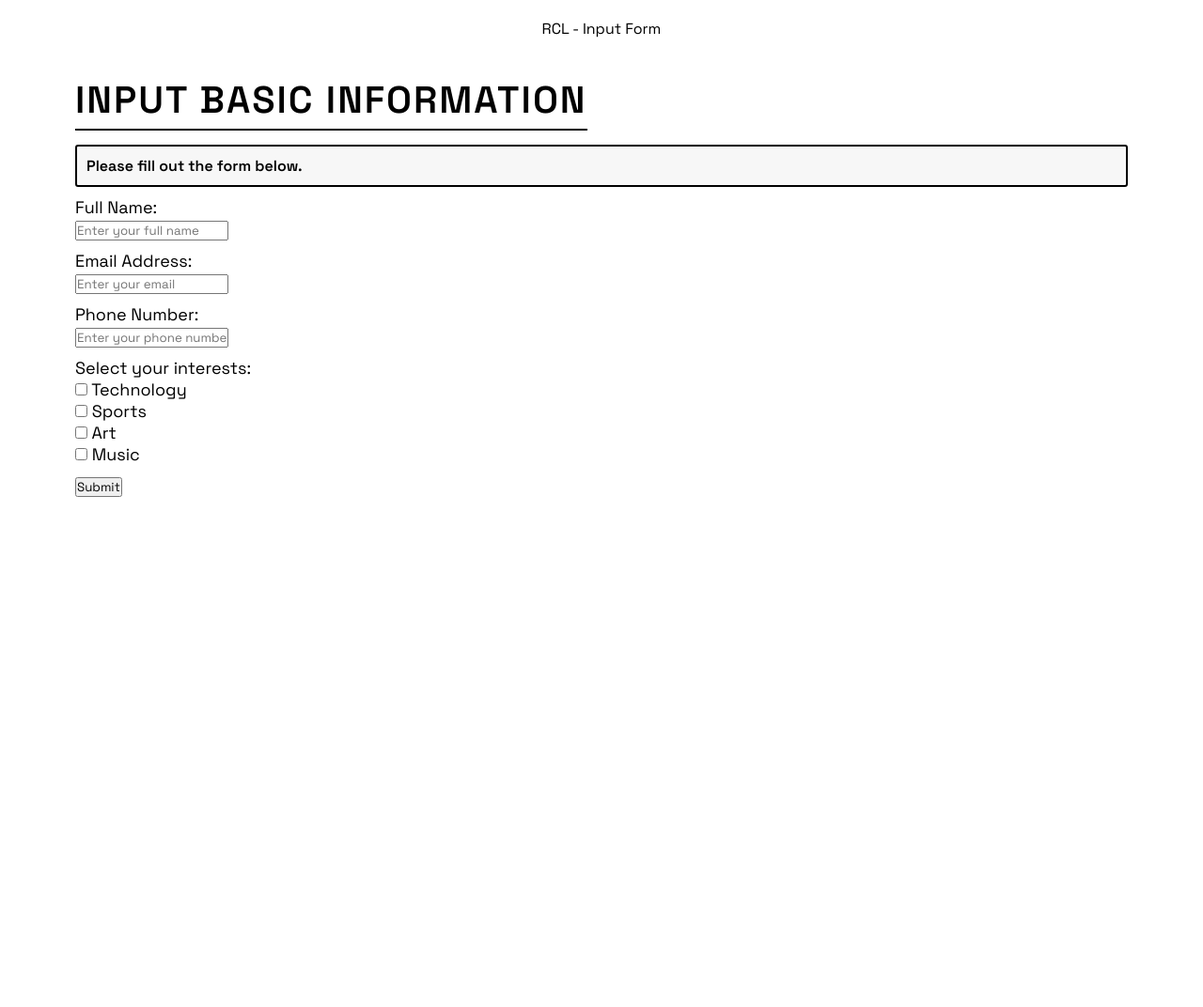
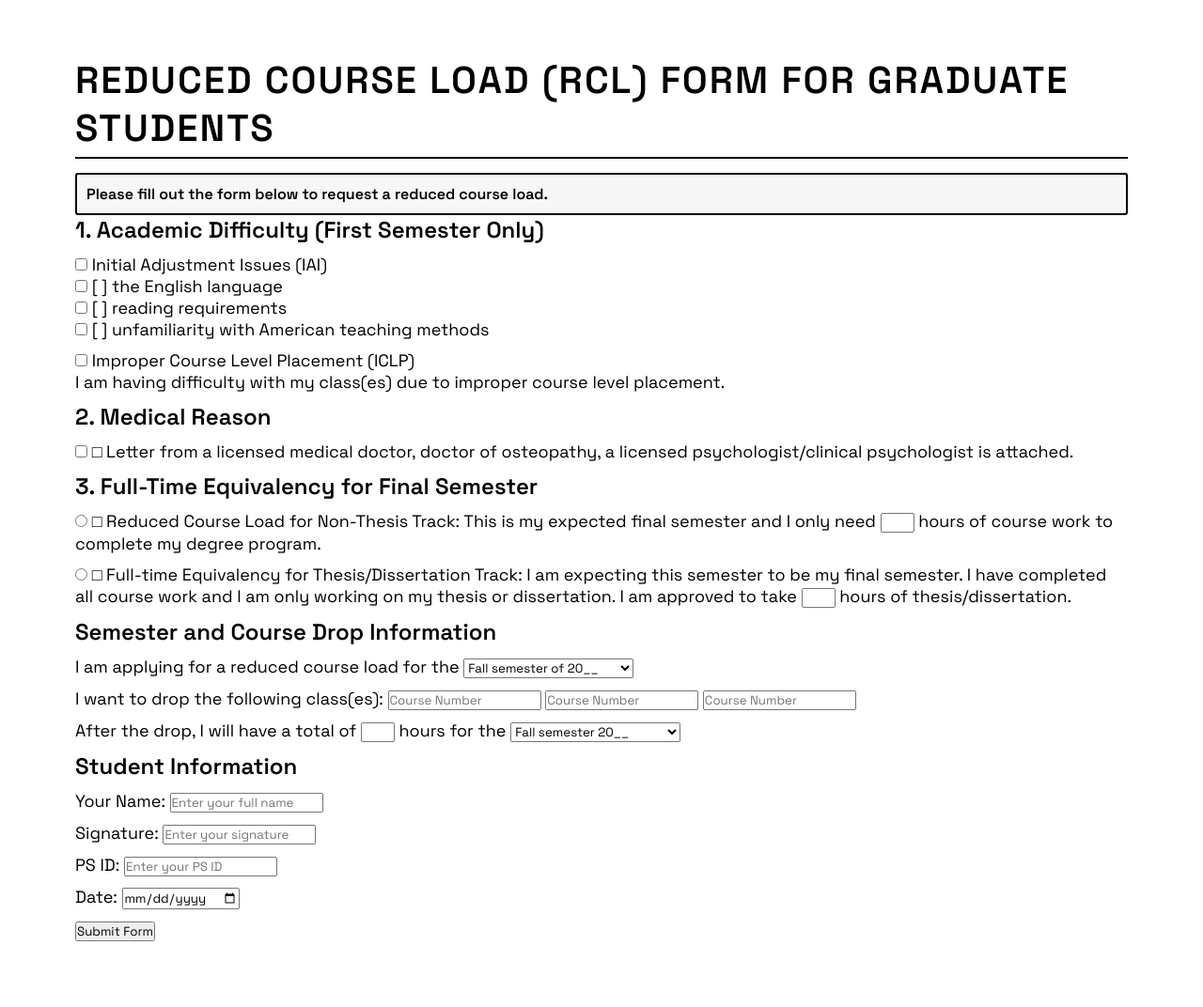
Before and after one commit to gnguyen2/Chilliwack, a Flask app: template templates/rcl_form.html in a window 1280 px wide. Shown: the whole page at 94% size. Before the commit the page ends 529 px from the top, so only its background shows below. Run offline with Flask 3, Linux system fonts and the light colour scheme; the template is opened without the code that fills it, so the values that code supplies are empty.

Commit message:
doodoo rcl form

```diff
--- a/templates/rcl_form.html
+++ b/templates/rcl_form.html
@@ -3,55 +3,136 @@
 <head>
     <meta charset="UTF-8">
     <meta name="viewport" content="width=device-width, initial-scale=1.0">
-    <title></title>RCL - Input Form</title>
+    <title>Reduced Course Load (RCL) Form for Graduate Students</title>
     <link rel="stylesheet" href="static/admindashboard.css">
 </head>
 <body>
     <div class="admin-container">
-        <h1>Input Basic Information</h1>
+        <h1>Reduced Course Load (RCL) Form for Graduate Students</h1>
 
-        <!-- Flash Message Example -->
+        <!-- Flash Message -->
         <div class="flash-message">
-            Please fill out the form below.
+            Please fill out the form below to request a reduced course load.
         </div>
 
-        <!-- Form for Inputting Basic Information -->
-        <form action="/submit-form" method="post">
-            <!-- Text Input Fields -->
+        <!-- Form to Capture Inputs -->
+        <form action="/submit-rcl-form" method="post">
+            <!-- Section 1: Academic Difficulty -->
+            <h2>1. Academic Difficulty (First Semester Only)</h2>
             <p>
-                <label for="name">Full Name:</label><br>
-                <input type="text" id="name" name="name" placeholder="Enter your full name" required>
+                <label>
+                    <input type="checkbox" name="academic_difficulty" value="Initial Adjustment Issues (IAI)">
+                    Initial Adjustment Issues (IAI)
+                </label><br>
+                <label>
+                    <input type="checkbox" name="academic_difficulty" value="English Language">
+                    [ ] the English language
+                </label><br>
+                <label>
+                    <input type="checkbox" name="academic_difficulty" value="Reading Requirements">
+                    [ ] reading requirements
+                </label><br>
+                <label>
+                    <input type="checkbox" name="academic_difficulty" value="Unfamiliarity with American Teaching Methods">
+                    [ ] unfamiliarity with American teaching methods
+                </label>
+            </p>
+            <p>
+                <label>
+                    <input type="checkbox" name="academic_difficulty" value="Improper Course Level Placement (ICLP)">
+                    Improper Course Level Placement (ICLP)
+                </label><br>
+                <label>
+                    I am having difficulty with my class(es) due to improper course level placement.
+                </label>
             </p>
 
+            <!-- Section 2: Medical Reason -->
+            <h2>2. Medical Reason</h2>
             <p>
-                <label for="email">Email Address:</label><br>
-                <input type="email" id="email" name="email" placeholder="Enter your email" required>
+                <label>
+                    <input type="checkbox" name="medical_reason" value="Medical Reason">
+                    □ Letter from a licensed medical doctor, doctor of osteopathy, a licensed psychologist/clinical psychologist is attached.
+                </label>
             </p>
 
+            <!-- Section 3: Full-Time Equivalency for Final Semester -->
+            <h2>3. Full-Time Equivalency for Final Semester</h2>
             <p>
-                <label for="phone">Phone Number:</label><br>
-                <input type="tel" id="phone" name="phone" placeholder="Enter your phone number">
+                <label>
+                    <input type="radio" name="final_semester" value="Non-Thesis Track">
+                    □ Reduced Course Load for Non-Thesis Track: This is my expected final semester and I only need
+                    <input type="number" name="non_thesis_hours" min="1" max="9"> hours of course work to complete my degree program.
+                </label>
+            </p>
+            <p>
+                <label>
+                    <input type="radio" name="final_semester" value="Thesis/Dissertation Track">
+                    □ Full-time Equivalency for Thesis/Dissertation Track: I am expecting this semester to be my final semester. I have completed all course work and I am only working on my thesis or dissertation. I am approved to take
+                    <input type="number" name="thesis_hours" min="1" max="9"> hours of thesis/dissertation.
+                </label>
             </p>
 
-            <!-- Checkbox Input Fields -->
+            <!-- Semester and Course Drop Information -->
+            <h2>Semester and Course Drop Information</h2>
             <p>
-                <label>Select your interests:</label><br>
-                <input type="checkbox" id="interest1" name="interests" value="Technology">
-                <label for="interest1">Technology</label><br>
+                <label>
+                    I am applying for a reduced course load for the
+                    <select name="semester">
+                        <option value="fall">Fall semester of 20__</option>
+                        <option value="spring">Spring semester of 20__</option>
+                    </select>
+                </label>
+            </p>
+            <p>
+                <label>
+                    I want to drop the following class(es):
+                    <input type="text" name="course1" placeholder="Course Number">
+                    <input type="text" name="course2" placeholder="Course Number">
+                    <input type="text" name="course3" placeholder="Course Number">
+                </label>
+            </p>
+            <p>
+                <label>
+                    After the drop, I will have a total of
+                    <input type="number" name="total_hours" min="1" max="9"> hours for the
+                    <select name="semester_hours">
+                        <option value="fall">Fall semester 20__</option>
+                        <option value="spring">Spring semester of 20__</option>
+                    </select>
+                </label>
+            </p>
 
-                <input type="checkbox" id="interest2" name="interests" value="Sports">
-                <label for="interest2">Sports</label><br>
-
-                <input type="checkbox" id="interest3" name="interests" value="Art">
-                <label for="interest3">Art</label><br>
-
-                <input type="checkbox" id="interest4" name="interests" value="Music">
-                <label for="interest4">Music</label>
+            <!-- Student Information -->
+            <h2>Student Information</h2>
+            <p>
+                <label>
+                    Your Name:
+                    <input type="text" name="student_name" placeholder="Enter your full name" required>
+                </label>
+            </p>
+            <p>
+                <label>
+                    Signature:
+                    <input type="text" name="student_signature" placeholder="Enter your signature" required>
+                </label>
+            </p>
+            <p>
+                <label>
+                    PS ID:
+                    <input type="text" name="ps_id" placeholder="Enter your PS ID" required>
+                </label>
+            </p>
+            <p>
+                <label>
+                    Date:
+                    <input type="date" name="date" required>
+                </label>
             </p>
 
             <!-- Submit Button -->
             <p>
-                <button type="submit" class="button">Submit</button>
+                <button type="submit" class="button">Submit Form</button>
             </p>
         </form>
     </div>
```
